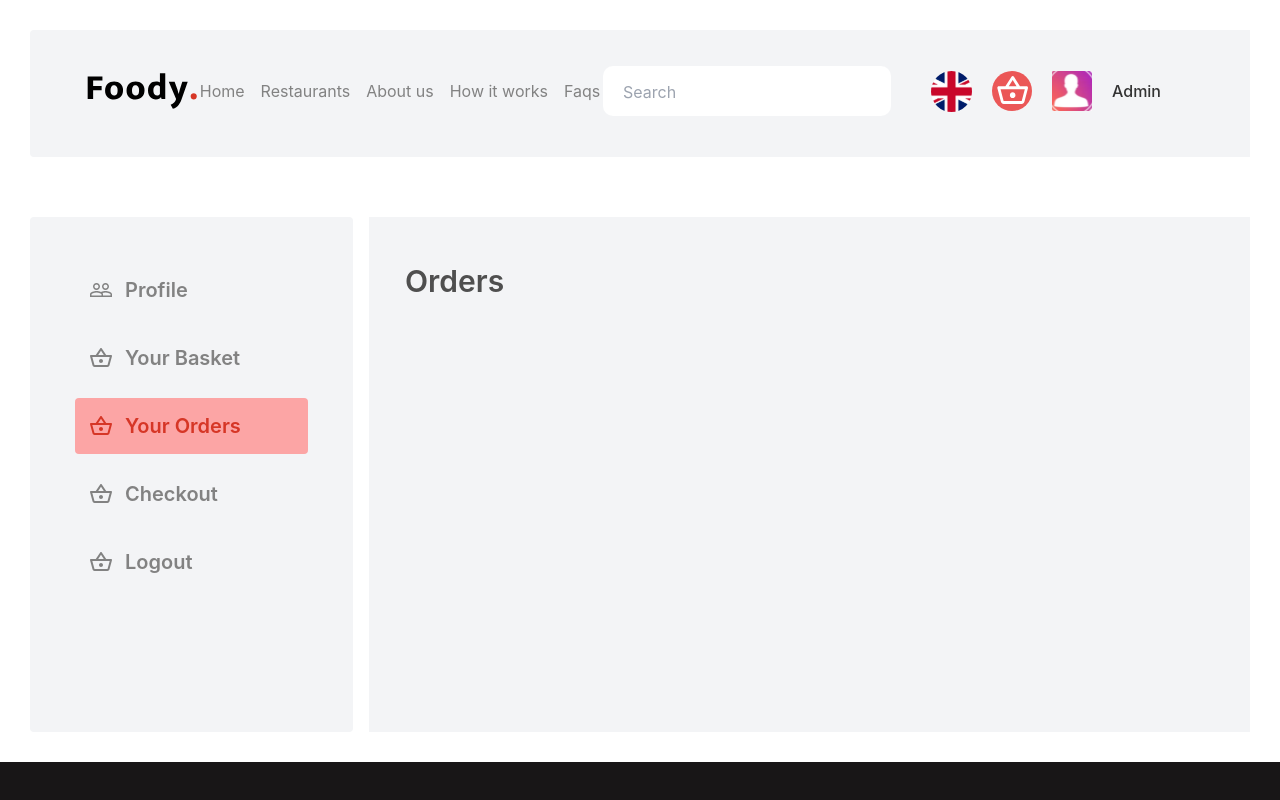
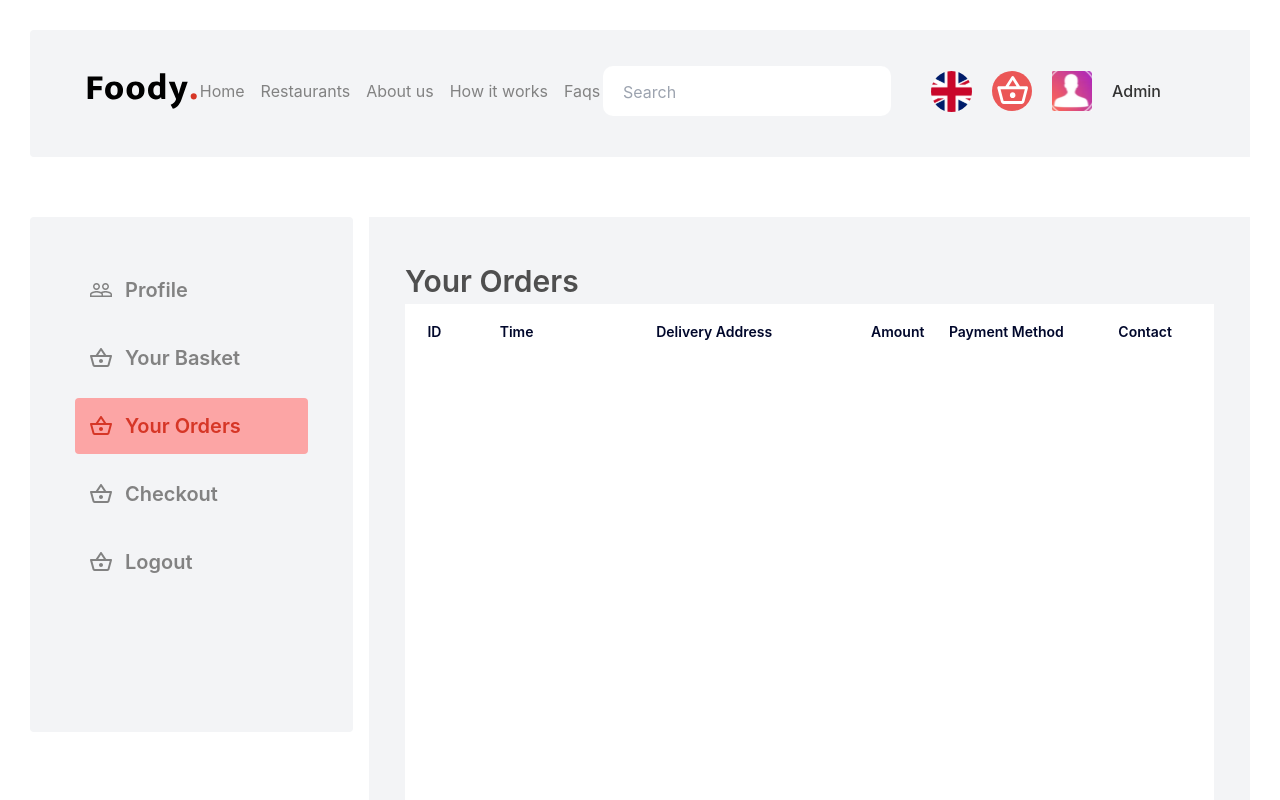
Before and after one commit to bayramovmurad/foodyApp, a Next.js app: page /client/orders in a window 1280 px wide. Shown: the top 800 px of the page. Built offline with nearby package versions, Linux system fonts and the light colour scheme.

Commit message:
over prrofile and sidebar

```diff
--- a/pages/client/orders/index.tsx
+++ b/pages/client/orders/index.tsx
@@ -1,9 +1,34 @@
-import FormTitle from '../../../shared/components/FormTitle/index'
-import Sidebar from '../../../shared/components/Sidebar/index'
-import Header from "../../../shared/components/Header/index"
-import Footer from '../../../shared/components/Footer/index'
+import React, { FC } from 'react';
+import FormTitle from '../../../shared/components/FormTitle/index';
+import Sidebar from '../../../shared/components/Sidebar/index';
+import Header from "../../../shared/components/Header/index";
+import Footer from '../../../shared/components/Footer/index';
+import Thead from '../../../shared/components/Thead/index';
+import TBody from '../../../shared/components/Tbody/index';
 
-const Orders = () => {
+interface OrdersProps {}
+
+interface OrderData {
+  id: number | string;
+  amount: number | string;
+  time: string;
+  contact: string | number;
+  paymentMethod: string;
+  address: string;
+}
+
+const data: OrderData[] = [
+    {
+      id: 9177,
+      amount: 249.7,
+      time: "25 Dec 2021",
+      contact: "994-51-410-3130",
+      paymentMethod: "Cash On Delivery",
+      address: "29 Eve Street, 543 Evenue Road, Ny 87876 ",
+    }
+]
+
+const Orders: FC<OrdersProps> = () => {
   return (
     <div className="bg-white">
         <div className="p-[30px]">
@@ -22,8 +47,18 @@ const Orders = () => {
 
                 <div className="content bg-[#F3F4F6] py-[42px] px-9 w-full">
                     <FormTitle
-                        value={"Orders"}
+                        value={"Your Orders"}
                     />
+
+                    <div className='w-full h-full'>
+                        <Thead
+                            items={["ID","Time","Delivery Address","Amount","Payment Method","Contact"]}
+                        />
+
+                        <TBody
+                            data={data}
+                        />
+                    </div>
                 </div>
               </div>
         </main>
--- a/shared/components/Button/index.tsx
+++ b/shared/components/Button/index.tsx
@@ -1,36 +1,45 @@
-import React from 'react'
+import React, { FC, ReactNode, CSSProperties, MouseEventHandler } from 'react';
 
-interface ButtonTypes {
-    value: string | number,
-    color: string,
-    size: string,
-    background: string,
-    weight: number,
-    width: string,
+interface ButtonProps {
+    value: string | number;
+    color: string;
+    size: string;
+    background: string;
+    weight: number;
+    width: string;
     height: string;
-    isDisabled: boolean,
-    radius: string,
+    isDisabled: boolean;
+    radius: string;
+    callBack: MouseEventHandler<HTMLButtonElement>;
 }
 
-const Button = ({
-    value , color , size , background , weight , width , height , isDisabled , radius
-}:ButtonTypes) => {
-    const buttonStyle = {
+const Button: FC<ButtonProps> = ({
+    value,
+    color,
+    size,
+    background,
+    weight,
+    width,
+    height,
+    isDisabled,
+    radius,
+    callBack
+}) => {
+    const buttonStyle: CSSProperties = {
         color: color,
         fontSize: size,
         background: background,
         width: width,
         height: height,
         borderRadius: radius,
-        fontWeight: weight
-    }
+        fontWeight: weight,
+    };
+
     return (
-    <button disabled={isDisabled} style={buttonStyle}>
-        {
-            value
-        }
-    </button>
-  )
-}
+        <button onClick={callBack} disabled={isDisabled} style={buttonStyle}>
+            {value}
+        </button>
+    );
+};
 
-export default Button
+export default Button;
--- a/shared/components/Input/index.tsx
+++ b/shared/components/Input/index.tsx
@@ -1,4 +1,4 @@
-import React from "react";
+import React, { FC, ChangeEvent } from "react";
 
 interface InputTypes {
     type: string,
@@ -6,12 +6,12 @@ interface InputTypes {
     name: string,
     placeholder: string,
     value: string,
-    onInputChange:
+    onInputChange: (name: string, value: string) => void,
 }
 
-const InputComponent = ({ type , placeholder , id , value , name , onInputChange }:InputTypes) => {
+const InputComponent: FC<InputTypes> = ({ type , placeholder , id , value , name , onInputChange }) => {
 
-    const handleChange = (e:string) => {
+    const handleChange = (e: ChangeEvent<HTMLInputElement>) => {
         const inputValue = e.target.value;
 
         onInputChange(name, inputValue);
@@ -32,4 +32,4 @@ const InputComponent = ({ type , placeholder , id , value , name , onInputChange
     )
 }
 
-export default InputComponent
+export default InputComponent;
--- /dev/null
+++ b/shared/components/Tbody/index.tsx
@@ -0,0 +1,48 @@
+import React, { FC } from 'react';
+
+interface TBodyProps {
+  data: {
+    id: string;
+    time: string;
+    address: string;
+    amount: number;
+    paymentMethod: string;
+    contact: string
+  }[];
+}
+
+const TBody: FC<TBodyProps> = ({ data }) => {
+  return (
+    <tbody className='bg-white h-[1000px]'>
+      {data.map((item) => (
+        <tr className=' border-t border-b border-[#DFE2E9]'>
+            <td className='py-[14px] px-[12px]'>
+              {item.id}
+            </td>
+
+            <td className='py-[14px] px-[12px]'>
+              {item.time}
+            </td>
+
+            <td className='py-[14px] px-[12px]'>
+              {item.address}
+            </td>
+
+            <td className='py-[14px] px-[12px]'>
+              {item.amount}
+            </td>
+
+            <td className='py-[14px] px-[12px]'>
+              {item.paymentMethod}
+            </td>
+
+            <td className='py-[14px] px-[12px]'>
+              {item.contact}
+            </td>
+        </tr>
+      ))}
+    </tbody>
+  );
+}
+
+export default TBody;
--- /dev/null
+++ b/shared/components/Thead/index.tsx
@@ -0,0 +1,25 @@
+import React, { FC } from 'react';
+
+interface TheadProps {
+  items: string[];
+}
+
+const Thead: FC<TheadProps> = ({ items }) => {
+  return (
+      <thead className='bg-white w-full'>
+            <tr className='h-[54px] pt-6 w-full'>
+                {
+                    items.map((item: string) => (
+                        <th className='h-[30px] px-[12px] text-[#00072B] text-[14px] font-semibold'>
+                            {
+                                item
+                            }
+                        </th>
+                    ))
+                }
+            </tr>
+      </thead>
+  )
+}
+
+export default Thead;
--- /dev/null
+++ b/utils/toArr/index.tsx
@@ -0,0 +1,5 @@
+
+export function toArr(data: object | string | number | undefined): Array<any>{
+    let convertedData = Object.entries(data)
+    return convertedData
+}
```
Also changed, not shown: pages/client/profile/index.tsx (+65 -26 lines).
